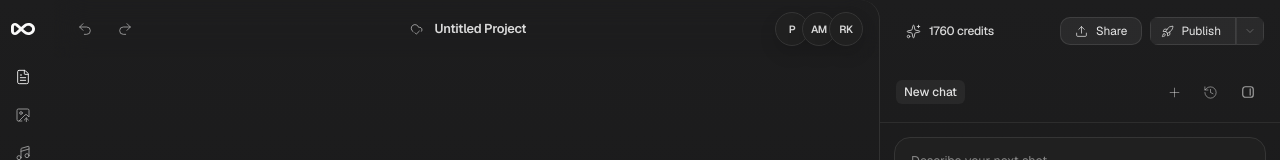
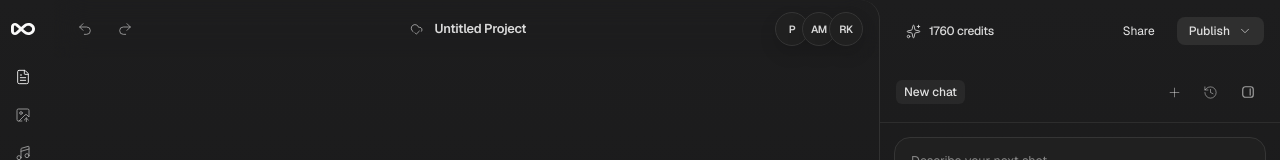
Before and after one commit to prat1608/Videoo-editor, a Next.js app: page / in a window 1280 px wide. Shown: the top 160 px of the page. Built offline with nearby package versions, Linux system fonts and the light colour scheme.

Commit message:
refactor: replace split publish button with simplified dropdown-less button and add design handover documentation

```diff
--- a/app/globals.css
+++ b/app/globals.css
@@ -853,14 +853,15 @@ svg {
   display: inline-flex;
   align-items: center;
   justify-content: center;
-  gap: 8px;
+  gap: 0;
   height: 28px;
   padding: 0 14px;
   border-radius: 10px;
-  background: rgba(255, 255, 255, 0.06);
+  background: transparent !important;
   color: rgba(250, 250, 250, 0.92);
-  border: 0.6px solid rgba(255, 255, 255, 0.1);
-  font-size: 11.8px;
+  border: none !important;
+  box-shadow: none;
+  font-size: 12px;
   font-weight: 400;
   transition:
     background 180ms ease,
@@ -877,110 +878,55 @@ svg {
   min-width: max-content;
 }
 
-.share-button svg,
-.publish-split-main svg,
-.publish-split-caret svg {
+.share-button svg {
   width: 13px;
   height: 13px;
 }
 
 .share-button {
-  min-width: 68px;
+  min-width: 57.41px;
 }
 
 .share-button:hover {
-  background: rgba(255, 255, 255, 0.09);
-  border-color: rgba(255, 255, 255, 0.14);
-
-}
-
-.publish-split-group {
-  display: inline-flex;
-  align-items: stretch;
-  flex: 0 0 auto;
-  white-space: nowrap;
-  overflow: hidden;
+  background: rgb(56, 56, 56) !important;
+  border: none !important;
+  box-shadow: none;
+  color: rgba(255, 255, 255, 1);
+}
+
+.share-button:focus-visible {
+  background: rgb(56, 56, 56) !important;
+  border: none !important;
+  box-shadow: none;
+  color: rgba(255, 255, 255, 1);
+}
+
+.publish-button {
+  display: inline-flex;
+  align-items: center;
+  justify-content: center;
+  gap: 8px;
+  height: 28px;
+  padding: 0 12px;
   border-radius: 8px;
-}
-
-.publish-split-main,
-.publish-split-caret {
-  height: 28px;
-  background: rgba(255, 255, 255, 0.06);
-  border: 0.6px solid rgba(255, 255, 255, 0.1);
-  color: rgba(250, 250, 250, 0.92);
-  font-size: 11.8px;
-  font-weight: 400;
-}
-
-.publish-split-main {
-  min-width: 0;
-  padding-inline: 10px 14px;
-  justify-content: center;
-  border-top-left-radius: 0px;
-  border-bottom-left-radius: 0px;
-  border-top-right-radius: 0;
-  border-bottom-right-radius: 0;
-}
-
-.publish-split-caret {
-  width: 28px;
-  min-width: 28px;
-  padding: 0;
-  margin-left: 0;
-  border-left: 0.6px solid rgba(255, 255, 255, 0.08);
-  color: var(--text-dim);
-  border-top-right-radius: 0px;
-  border-bottom-right-radius: 0px;
-  border-top-left-radius: 0;
-  border-bottom-left-radius: 0;
-}
-
-.publish-split-main:hover,
-.publish-split-main:focus-visible,
-.publish-split-caret:hover,
-.publish-split-caret:focus-visible {
-  background: rgba(255, 255, 255, 0.09);
-  border-color: 0.6px rgba(255, 255, 255, 0.14);
-}
-
-.publish-split-main svg,
-.publish-split-caret svg {
-  width: 13px;
-  height: 13px;
-}
-
-.publish-split-caret svg {
-  width: 12px;
-  height: 12px;
-}
-
-.publish-menu {
-  width: 180px;
-}
-
-.publish-menu-item {
-  display: inline-flex;
-  align-items: center;
-  gap: 8px;
-  width: 100%;
-  padding: 9px 10px;
-  border-radius: 10px;
-  color: rgba(250, 250, 250, 0.86);
-  font-size: 0.88rem;
+  background: rgb(47, 47, 47) !important;
+  color: rgb(223, 223, 223) !important;
+  border: none !important;
+  font-size: 12px;
   font-weight: 500;
-  text-align: left;
-}
-
-.publish-menu-item:hover,
-.publish-menu-item:focus-visible {
-  background: rgba(255, 255, 255, 0.06);
-}
-
-.publish-menu-item svg {
+}
+
+.publish-button:hover,
+.publish-button:focus-visible {
+  background: rgb(56, 56, 56) !important;
+  border: none !important;
+  color: rgba(255, 255, 255, 1) !important;
+}
+
+.publish-button svg {
   width: 14px;
   height: 14px;
-  color: var(--text-dim);
+  opacity: 0.92;
 }
 
 .more-trigger {
--- a/components/editor-screen.jsx
+++ b/components/editor-screen.jsx
@@ -18,7 +18,6 @@ import {
   Pipette,
   Plus,
   Redo2,
-  Rocket,
   Scissors,
   Settings2,
   Shapes,
@@ -36,14 +35,11 @@ import logoMark from "@/assets/Logo.svg";
 import { Avatar, AvatarFallback, AvatarGroup, AvatarGroupCount } from "@/components/ui/avatar";
 import { Badge } from "@/components/ui/badge";
 import { Button } from "@/components/ui/button";
-import { ButtonGroup } from "@/components/ui/button-group";
 import { Card } from "@/components/ui/card";
 import { Collapsible, CollapsibleContent } from "@/components/ui/collapsible";
 import {
   DropdownMenu,
   DropdownMenuContent,
-  DropdownMenuGroup,
-  DropdownMenuItem,
   DropdownMenuSeparator,
   DropdownMenuShortcut,
   DropdownMenuTrigger,
@@ -188,33 +184,12 @@ function PanelButton({ children, className, variant = "surface", ...props }) {
   );
 }
 
-function PublishMenuButton() {
+function PublishButton() {
   return (
-    <ButtonGroup className="publish-split-group">
-      <Button type="button" variant="outline" className="publish-split-main">
-        <Rocket />
-        <span>Publish</span>
-      </Button>
-      <DropdownMenu>
-        <DropdownMenuTrigger asChild>
-          <Button type="button" variant="outline" className="publish-split-caret" aria-label="Open publish menu">
-            <ChevronDown />
-          </Button>
-        </DropdownMenuTrigger>
-        <DropdownMenuContent align="end" className="publish-menu">
-          <DropdownMenuGroup>
-            <DropdownMenuItem className="publish-menu-item">
-              <Upload />
-              <span>Export</span>
-            </DropdownMenuItem>
-            <DropdownMenuItem className="publish-menu-item">
-              <History />
-              <span>Export history</span>
-            </DropdownMenuItem>
-          </DropdownMenuGroup>
-        </DropdownMenuContent>
-      </DropdownMenu>
-    </ButtonGroup>
+    <Button type="button" variant="ghost" className="publish-button">
+      <span>Publish</span>
+      <ChevronDown />
+    </Button>
   );
 }
 
@@ -943,10 +918,9 @@ export default function EditorScreen() {
                         </DropdownMenuContent>
                       </DropdownMenu>
                       <Button type="button" variant="ghost" className="share-button">
-                        <Upload />
                         Share
                       </Button>
-                      <PublishMenuButton />
+                      <PublishButton />
                     </>
                   ) : null}
                   {!compactTopbar ? (
@@ -1206,10 +1180,9 @@ export default function EditorScreen() {
                   </DropdownMenu>
                   <div className="chat-panel-header-actions">
                     <Button type="button" variant="ghost" className="share-button">
-                      <Upload />
                       Share
                     </Button>
-                    <PublishMenuButton />
+                    <PublishButton />
                   </div>
                 </div>
                 <div className="chat-subbar">
```
Also changed, not shown: 1 other file (tests, documents, lock files or other folders).
